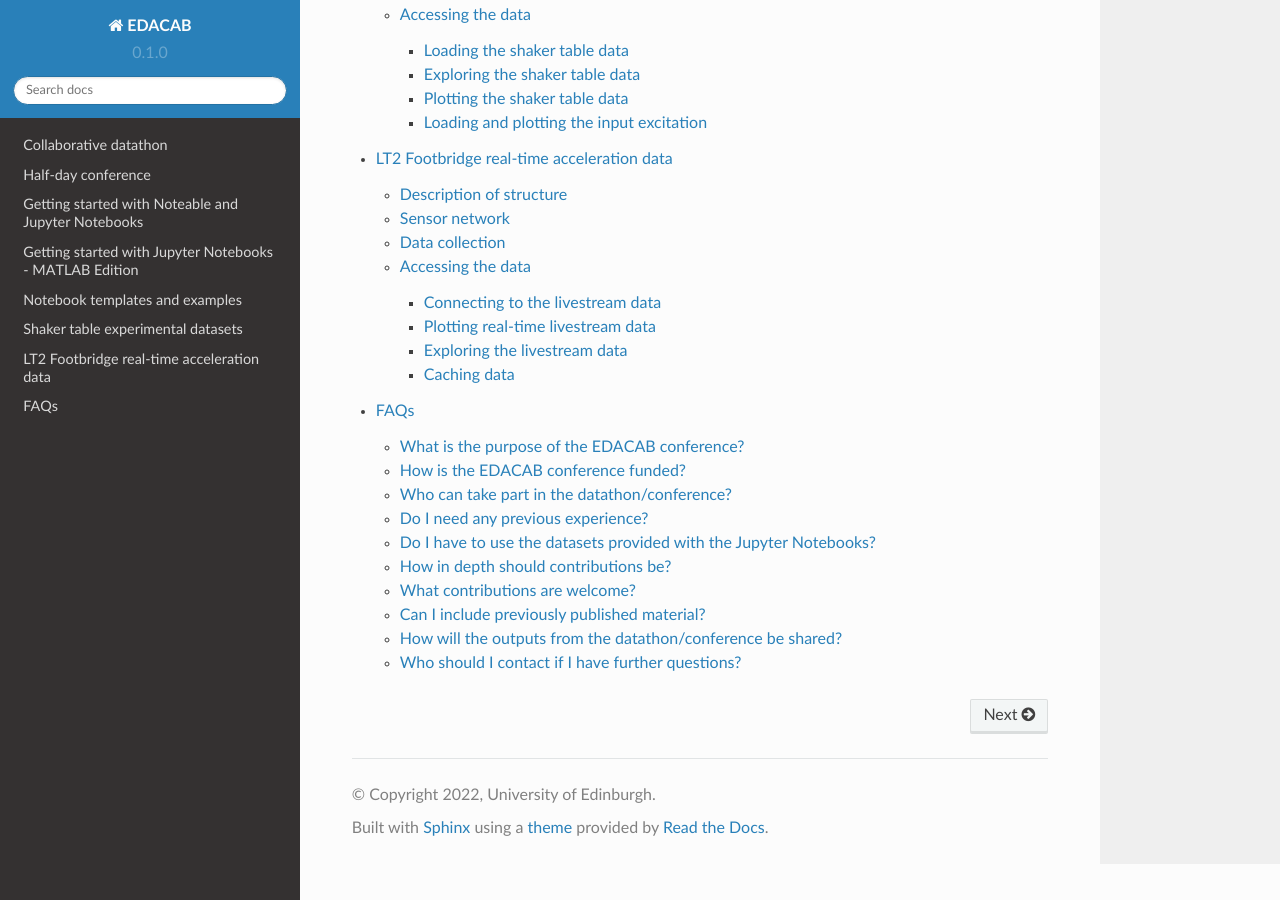
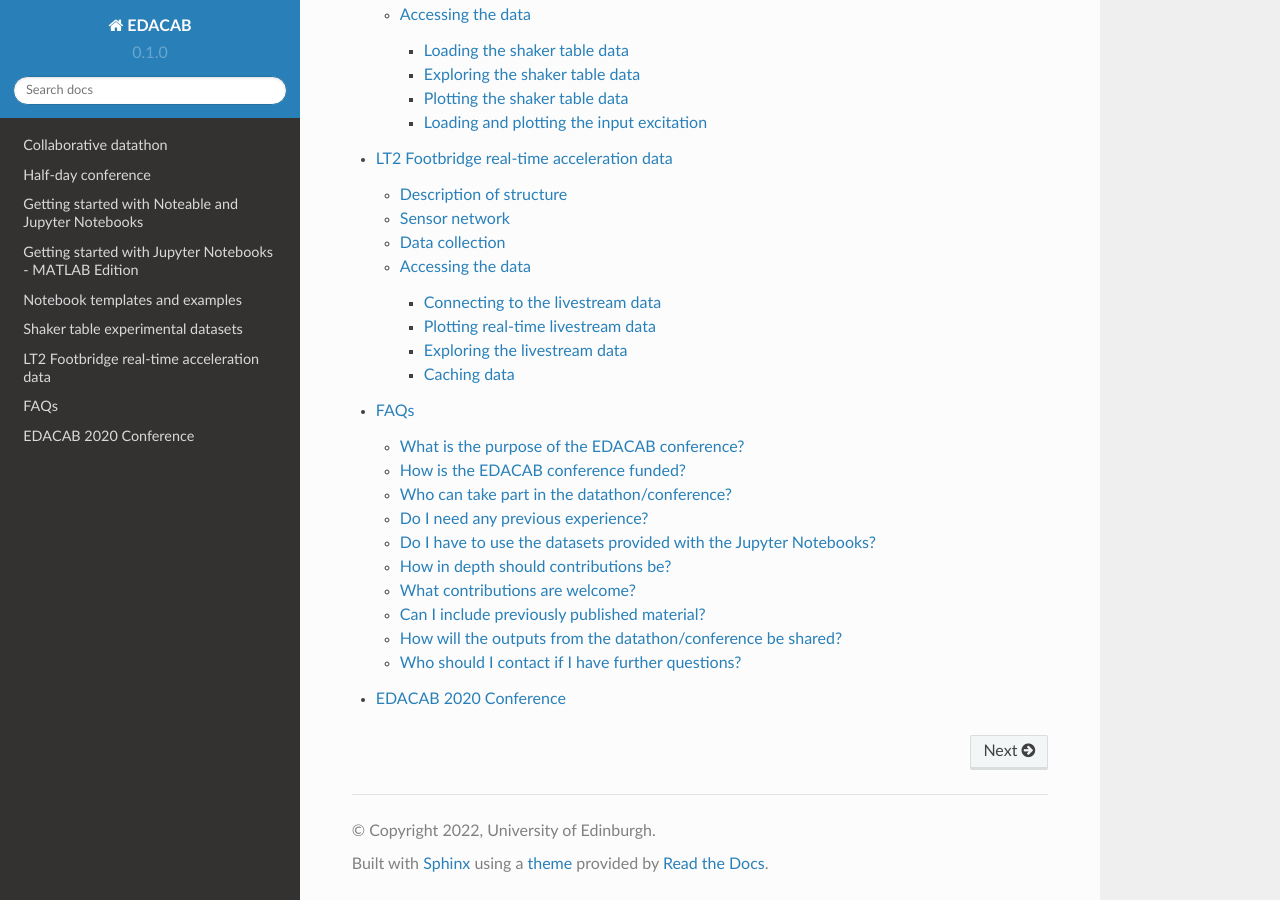
Before and after one commit to zwynne/EDACAB, a Sphinx documentation site: the page built from docs/source/index.rst, in a window 1280 px wide and 900 px high, scrolled down 1251 px. Built offline with Sphinx 7.4.7 and the Read the Docs theme 2.0.0, drawn with Linux system fonts in a browser that asks for light colours; pages that are not in the unit, such as notebooks, are missing from menus.

Commit message:
Add 2020 conference page

```diff
--- a/docs/source/index.rst
+++ b/docs/source/index.rst
@@ -22,3 +22,4 @@ Contents
    Welcome_page_and_tutorials/006_LT2_static_data_introduction_notebook
    Welcome_page_and_tutorials/007_LT2_live_data_introduction_notebook
    Welcome_page_and_tutorials/010_FAQS
+   Welcome_page_and_tutorials/011_EDACAB_2020
```
